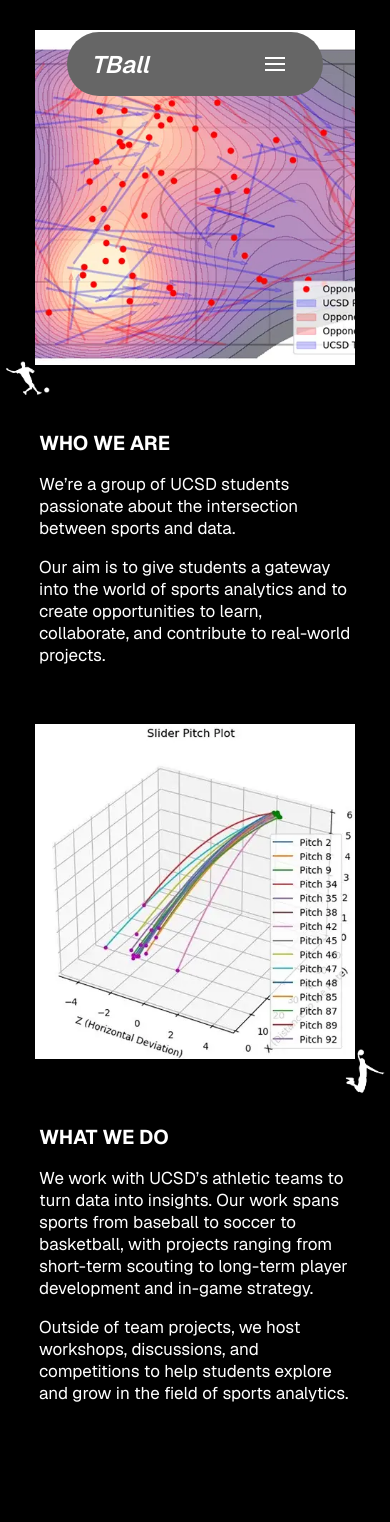
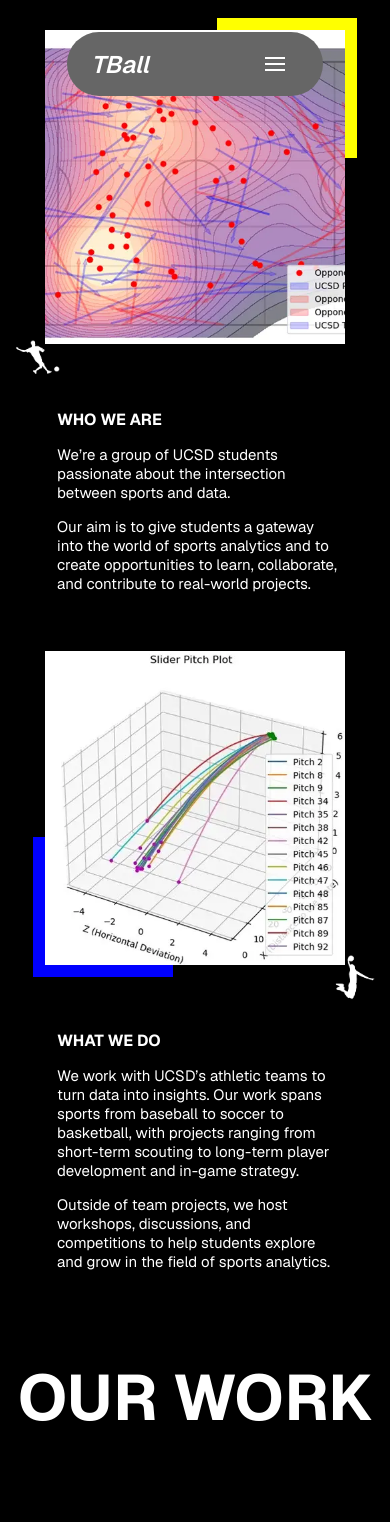
Before and after one commit to tritonball-ucsd/triton-ball, a React (Vite) app: page / in a window 390 px wide. Shown: the top 1522 px of the page. Built offline with nearby package versions, Linux system fonts and the light colour scheme.

Commit message:
background section done

```diff
--- a/src/Components/Background/background.css
+++ b/src/Components/Background/background.css
@@ -3,7 +3,7 @@
   flex-direction: row;
   align-items: flex-start;
   justify-content: center;
-  gap: 150px;
+  gap: 110px;
   margin-top: 15px;
   margin-bottom: 30px;
   padding: 40px 0px;
@@ -17,12 +17,14 @@
   flex-direction: row-reverse;
 }
 
+
 .image-block {
   width: 100%;
   max-width: 600px;
   height: auto;
   position: relative;
   margin: 15px 15px;
+  z-index: 1;
 }
 
 .image-block img {
@@ -47,6 +49,26 @@
   height: auto;
 }
 
+.square {
+  width: 300px;
+  height: 300px;
+  bottom: -30px;
+  left: -30px;
+  position: absolute;
+  background-color: blue;
+  z-index: -1;
+}
+
+.square-reverse {
+  width: 300px;
+  height: 300px;
+  top: -30px;
+  right: -30px;
+  position: absolute;
+  background-color: yellow;
+  z-index: -1;
+}
+
 .text-block {
   max-width: 400px;
   margin: 20px 0px;
@@ -69,7 +91,7 @@
     flex-direction: row;
     align-items: flex-start;
     justify-content: center;
-    gap: 100px;
+    gap: 80px;
     margin-top: 10px;
     margin-bottom: 20px;
     padding: 28px 0px;
@@ -113,6 +135,20 @@
     height: auto;
   }
 
+  .square {
+    width: 220px;
+    height: 220px;
+    bottom: -25px;
+    left: -25px;
+  }
+
+  .square-reverse {
+    width: 220px;
+    height: 220px;
+    top: -25px;
+    right: -25px;
+  }
+
   .text-block {
     max-width: 400px;
     margin: 20px 0px;
@@ -130,24 +166,105 @@
   }
 }
 
+@media (max-width: 1000px) {
+  .section {
+    display: flex;
+    flex-direction: row;
+    align-items: flex-start;
+    justify-content: center;
+    gap: 35px;
+    margin-top: 10px;
+    margin-bottom: 20px;
+    padding: 28px 0px;
+    max-width: 100vw;
+    /* margin: 30px 0px; */
+    /* overflow-x: clip;
+    border: 2px solid gold; */
+  }
 
-@media (max-width: 820px) {
+  .reverse {
+    flex-direction: row-reverse;
+  }
+
+  .image-block {
+    width: 100%;
+    max-width: 375px;
+    height: auto;
+    position: relative;
+    margin: 15px 15px;
+  }
+
+  .image-block img {
+    width: 100%;
+    height: auto;
+    display: block;
+  }
+
+  .player-image {
+    position: absolute;
+    bottom: -65px;
+    left: -65px;
+    max-width: 120px; /* adjust as needed */
+    height: auto;
+  }
+
+  .player-image-reverse {
+    position: absolute;
+    bottom: -76px;
+    right: -78px;
+    max-width: 120px; /* adjust as needed */
+    height: auto;
+  }
+
+  .square {
+    width: 180px;
+    height: 180px;
+    bottom: -20px;
+    left: -20px;
+  }
+
+  .square-reverse {
+    width: 180px;
+    height: 180px;
+    top: -20px;
+    right: -20px;
+  }
+
+  .text-block {
+    max-width: 400px;
+    margin: 20px 0px;
+  }
+
+  .text-block h2 {
+    margin-bottom: 10px;
+    font-size: 42px;
+    margin-top: 0;
+  }
+
+  .text-block p {
+    font-size: 20px;
+    margin-bottom: 1.5em;
+  }
+}
+
+
+@media (max-width: 870px) {
   .section {
     display: flex;
     flex-direction: row;
     align-items: flex-start;
     justify-content: center;
     margin-top: 15px;
-    margin-bottom: 30px;
-    padding: 40px 0px;
-    gap: 17px;
+    margin-bottom: 15px;
+    padding: 24px 0px;
+    gap: 30px;
   }
   .reverse {
     flex-direction: row-reverse;
   }
 
   .image-block {
-    max-width: 500px;
+    max-width: 325px;
   }
 
   .text-block {
@@ -157,12 +274,12 @@
   }
 
   .text-block h2 {
-    font-size: 35px;
+    font-size: 32px;
     margin-bottom: 4px;
   }
 
   .text-block p {
-    font-size: 18px;
+    font-size: 16px;
     margin-bottom: 1em;
   }
   .player-image {
@@ -173,40 +290,54 @@
   .player-image-reverse {
     max-width: 100px;
     bottom: -60px;
-    right: -75px;
+    right: -68px;
+  }
+  .square {
+    width: 180px;
+    height: 180px;
+    bottom: -18px;
+    left: -18px;
+  }
+
+  .square-reverse {
+    width: 180px;
+    height: 180px;
+    top: -18px;
+    right: -18px;
   }
 }
 
 @media (max-width: 760px) {
   .section {
-    /* gap: 20px;
-    margin-top: 10px;
-    margin-bottom: 20px;
-    padding: 20px 0px;
-    border: 2px solid gold; */
-    flex-direction: column;
-    align-items: center;
-    margin: 15px 15px;
-    padding: 0px 20px;
-    gap: 30px;
+    display: flex;
+    flex-direction: row;
+    align-items: flex-start;
+    justify-content: center;
+    margin-top: 12px;
+    margin-bottom: 12px;
+    padding: 15px 0px;
+    gap: 28px;
+  }
+  .reverse {
+    flex-direction: row-reverse;
   }
   .image-block {
-    max-width: 350px;
+    max-width: 300px;
   }
 
   .text-block {
-    max-width: 350px;
+    max-width: 280px;
     justify-content: center;
     padding-left: 4px;
   }
 
   .text-block h2 {
-    font-size: 22px;
+    font-size: 26px;
     margin-bottom: 6px;
   }
 
   .text-block p {
-    font-size: 20px;
+    font-size: 15px;
     margin-bottom: 1em;
   }
   .player-image {
@@ -220,27 +351,43 @@
     right: -43px;
   }
 
+  .square {
+    width: 160px;
+    height: 160px;
+    bottom: -15px;
+    left: -15px;
+  }
+
+  .square-reverse {
+    width: 160px;
+    height: 160px;
+    top: -15px;
+    right: -15px;
+  }
+}
+
+@media (max-width: 670px) {
+  .section {
+    /* gap: 20px;
+    margin-top: 10px;
+    margin-bottom: 20px;
+    padding: 20px 0px;
+    border: 2px solid gold; */
+    flex-direction: column;
+    align-items: center;
+    margin: 15px 15px;
+    padding: 0px 20px;
+    gap: 30px;
+  }
+
   .text-block h2 {
-    font-size: 22px;
+    font-size: 16px;
     margin-bottom: 4px;
     /* border: 2px solid gold; */
   }
 
   .text-block p {
-    font-size: 18px;
-    margin-bottom: 0.5em;
-  }
-}
-
-@media (max-width: 420px) {
-  .text-block h2 {
-    font-size: 20px;
-    margin-bottom: 4px;
-    /* border: 2px solid gold; */
-  }
-
-  .text-block p {
-    font-size: 17px;
+    font-size: 15px;
     margin-bottom: 0.5em;
   }
 
@@ -253,6 +400,19 @@
     max-width: 55px;
     bottom: -40px;
     right: -38px;
+  }
+  .square {
+    width: 140px;
+    height: 140px;
+    bottom: -12px;
+    left: -12px;
+  }
+
+  .square-reverse {
+    width: 140px;
+    height: 140px;
+    top: -12px;
+    right: -12px;
   }
 }
 
@@ -267,4 +427,20 @@
     font-size: 15px;
     margin-bottom: 0.5em;
   }
+  .image-block {
+    max-width: 260px;
+  }
+  .square {
+    width: 112px;
+    height: 115px;
+    bottom: -10px;
+    left: -10px;
+  }
+
+  .square-reverse {
+    width: 115px;
+    height: 115px;
+    top: -10px;
+    right: -10px;
+  }
 }
--- a/src/Components/Background/background.tsx
+++ b/src/Components/Background/background.tsx
@@ -12,6 +12,7 @@ function Background({ imagePosition, image, player_image,title, text }: Backgrou
   return (
     <div className={`section ${imagePosition === "right" ? "reverse" : ""}`}>
       <div className="image-block">
+        <div className={`square${imagePosition==="left" ? "" : "-reverse"}`}></div>
         <img src={image} alt="image" />
         <img className={`player-image${imagePosition==="right" ? "" : "-reverse"}`} src={player_image} alt="player"/>
       </div>
--- a/src/Components/OurWork/ourwork.css
+++ b/src/Components/OurWork/ourwork.css
@@ -4,7 +4,7 @@
   text-align: center;
   /* margin-top: 100px; */
   padding: 0;
-  font-size: 40px;
+  font-size: clamp(2rem, 6vw, 4rem);
   margin-bottom: 100px
 }
 
```
